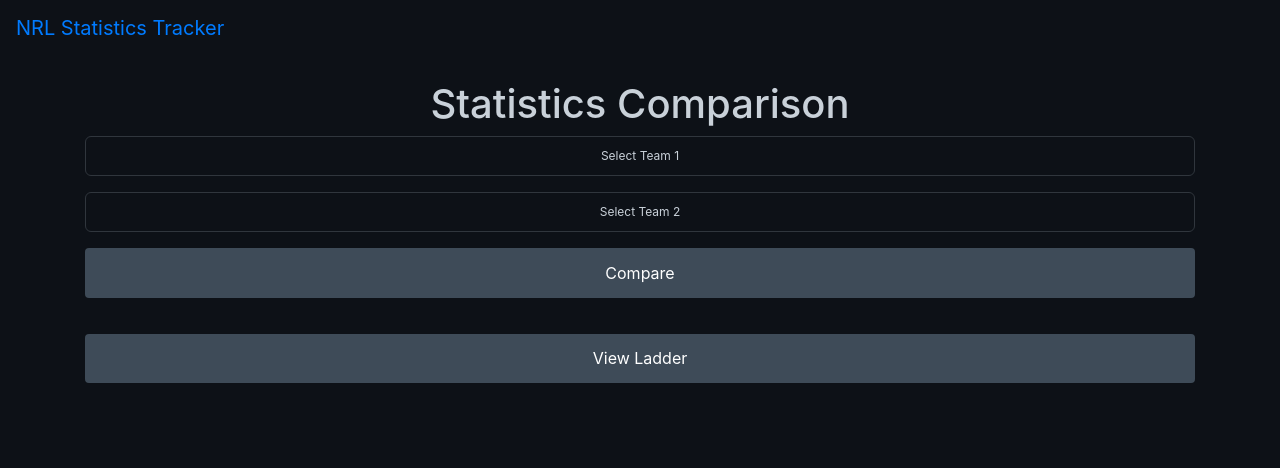
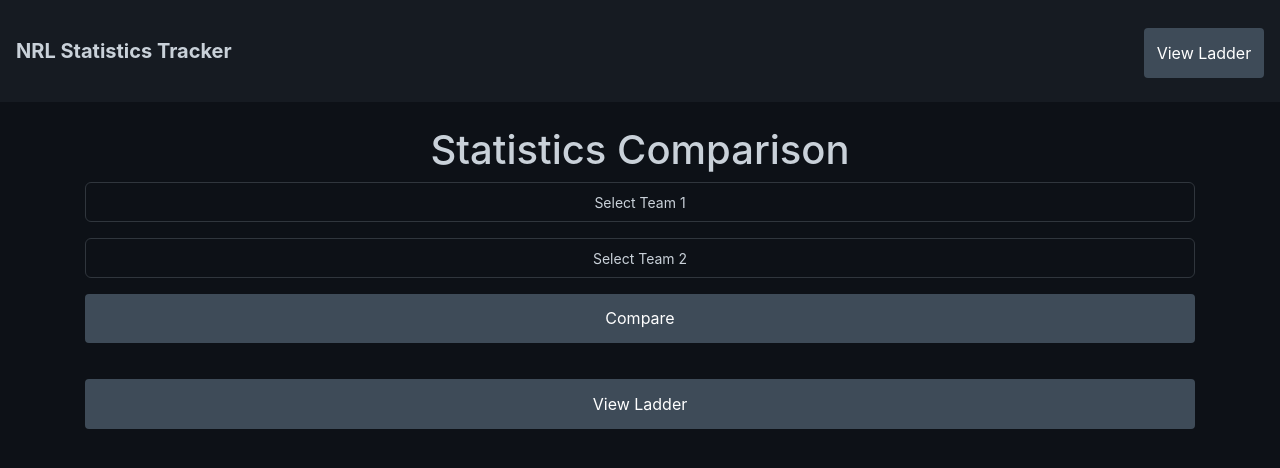
Before and after one commit to JMShadbury/nrl-stat-tracker, a Flask app: template scripts/app/templates/index.html in a window 1280 px wide. Shown: the top 468 px of the page. Run offline with Flask 3, Linux system fonts and the light colour scheme; the template is opened without the code that fills it, so the values that code supplies are empty; parts of the project's set-up code (start-up, migrations or seed data) failed here and were passed over; some libraries are stand-ins or nearby versions.

Commit message:
updating html

```diff
--- a/scripts/app/templates/index.html
+++ b/scripts/app/templates/index.html
@@ -16,21 +16,29 @@
             margin: 0;
             color: #c9d1d9;
             background-color: #0d1117;
-            font-family: -apple-system,BlinkMacSystemFont,Segoe UI,Helvetica,Arial,sans-serif,Apple Color Emoji,Segoe UI Emoji;
+            font-family: -apple-system, BlinkMacSystemFont, "Segoe UI", Helvetica, Arial, sans-serif, "Apple Color Emoji", "Segoe UI Emoji";
+        }
+        .navbar-custom {
+            background-color: #161b22;
+            padding: 0.5rem 1rem;
+        }
+        .navbar-brand {
+            color: #c9d1d9;
+            font-weight: bold;
         }
         .container-custom {
             background-color: #161b22;
             padding: 2rem;
             border-radius: 6px;
-            margin-top: 2rem;
+            margin: 2rem auto;
             box-shadow: 0 8px 24px rgba(0,0,0,.5);
         }
         .dropdown-custom select {
-        width: 100%%; /* Adjust the width as needed */
-        height: 2.5rem; /* Adjust the height as needed */
+            width: 100%;
+            height: 2.5rem;
             padding: 0.5rem;
             background: #0d1117;
-        font-size: 12px;
+            font-size: 14px;
             color: #c9d1d9;
             border: 1px solid #30363d;
             border-radius: 6px;
@@ -42,46 +50,25 @@
         }
         .dropdown-custom select:focus {
             outline: none;
-            border-color: #161b22;
+            border-color: #238636;
             background-color: transparent;
-           /* Add this line to remove the background color on focus */
         }
         .dropdown-custom select::-ms-expand {
             display: none;
-           /* Remove the default arrow in IE */
-       }
-
-       /* Adjust the highlighting */
-        .dropdown-custom select:focus {
-            outline: none;
-           /* Remove the focus outline */
-            border-color: #238636;
-           /* Change the border color on focus */
-       }
-       .dropdown-custom select option {
-        overflow: hidden;
-        text-overflow: ellipsis;
-        white-space: nowrap;
-        font-size: 14px; /* Adjust the font size as needed */
-        }
-        .dropdown-custom select option:hover::before {
-            content: attr(title);
         }
         .btn-custom {
-           background-color: #3e4b58; /* Primary color */
+            background-color: #3e4b58;
             color: #fff;
             border: none;
-           border-radius: 4px; /* Rounded corners */
+            border-radius: 4px;
             padding: 0.8rem 1.6rem;
             font-size: 1rem;
-           transition: background-color 0.3s, box-shadow 0.3s; /* Smooth hover effect */
+            transition: background-color 0.3s, box-shadow 0.3s;
         }
-
         .btn-custom:hover {
-           background-color: #0056b3; /* Darker shade on hover */
-           box-shadow: 0 4px 6px rgba(0, 0, 0, 0.1); /* Add a subtle shadow */
+            background-color: #0056b3;
+            box-shadow: 0 4px 6px rgba(0, 0, 0, 0.1);
         }
-
         .table-custom {
             width: 100%;
             background-color: #161b22;
@@ -122,11 +109,17 @@
         .dropdown-custom select {
             padding: .6rem;
         }
+        /* Additional custom styles */
       </style>
    </head>
    <body>
       <nav class="navbar navbar-expand-lg navbar-custom mb-4">
          <a class="navbar-brand" href="#">NRL Statistics Tracker</a>
+         <div class="ml-auto">
+                  <form action="/ladder" method="get" style="margin-top: 20px;">
+            <button type="submit" class="btn-custom">View Ladder</button>
+         </form>
+         </div>
       </nav>
       <div class="container">
          <h1 class="text-center">Statistics Comparison</h1>
```
Lines whose indentation alone changed are shown as unchanged.
